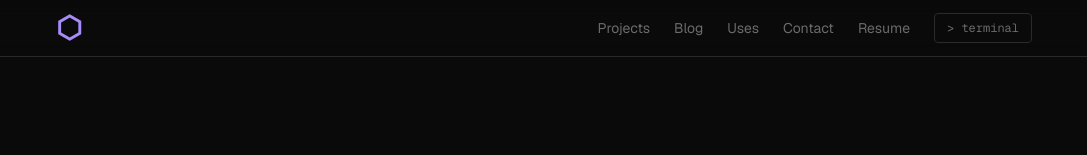
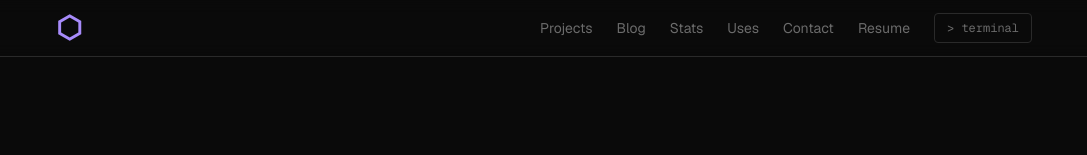
Before and after one commit to briannaworkman/claude-portfolio, a Next.js app: page / in a window 1280 px wide. Shown: the top 155 px of the page, without its empty margins (96-1183 px from the left). Built offline with nearby package versions, Linux system fonts and the light colour scheme.

Commit message:
feat: add Stats link to navbar

```diff
--- a/components/layout/Navbar.tsx
+++ b/components/layout/Navbar.tsx
@@ -7,6 +7,7 @@ import { useMode } from '@/context/ModeContext';
 const NAV_LINKS = [
   { href: '/projects', label: 'Projects' },
   { href: '/blog', label: 'Blog' },
+  { href: '/stats', label: 'Stats' },
   { href: '/uses', label: 'Uses' },
   { href: '/contact', label: 'Contact' },
 ];
```
